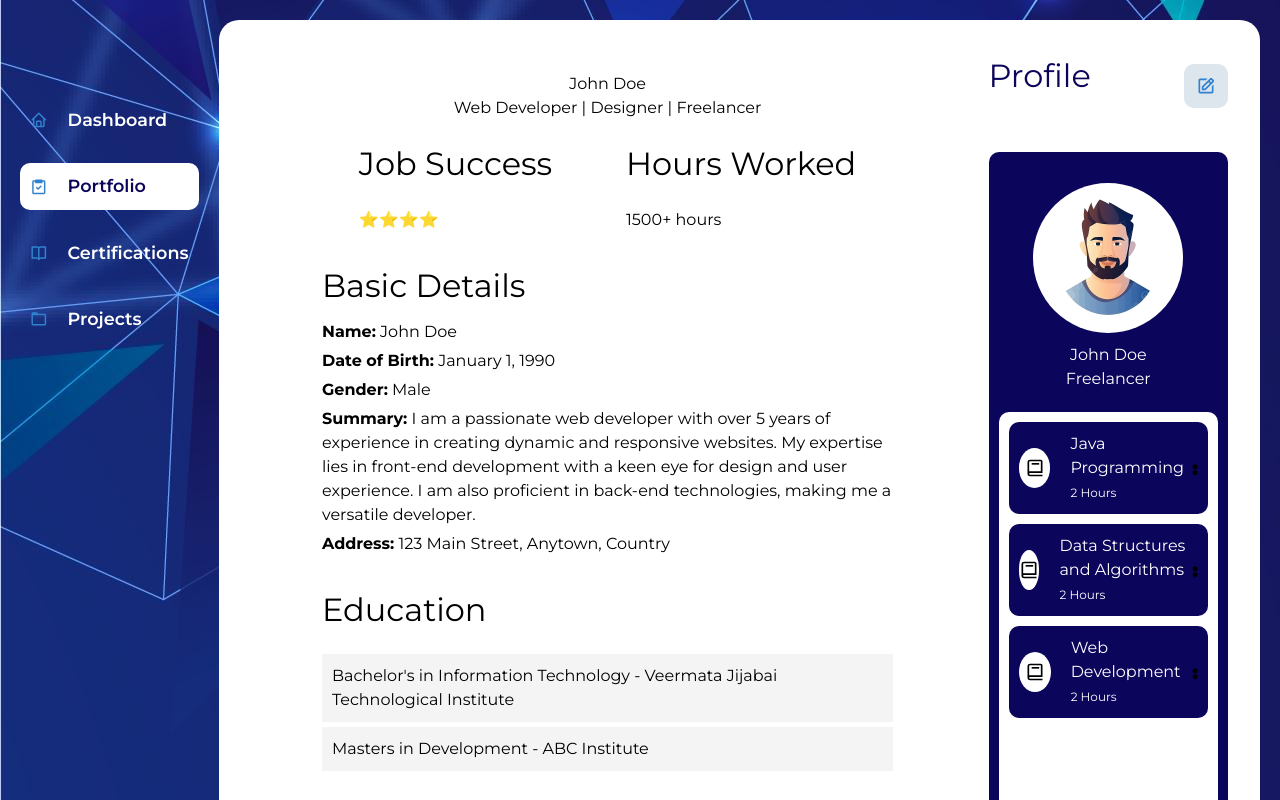
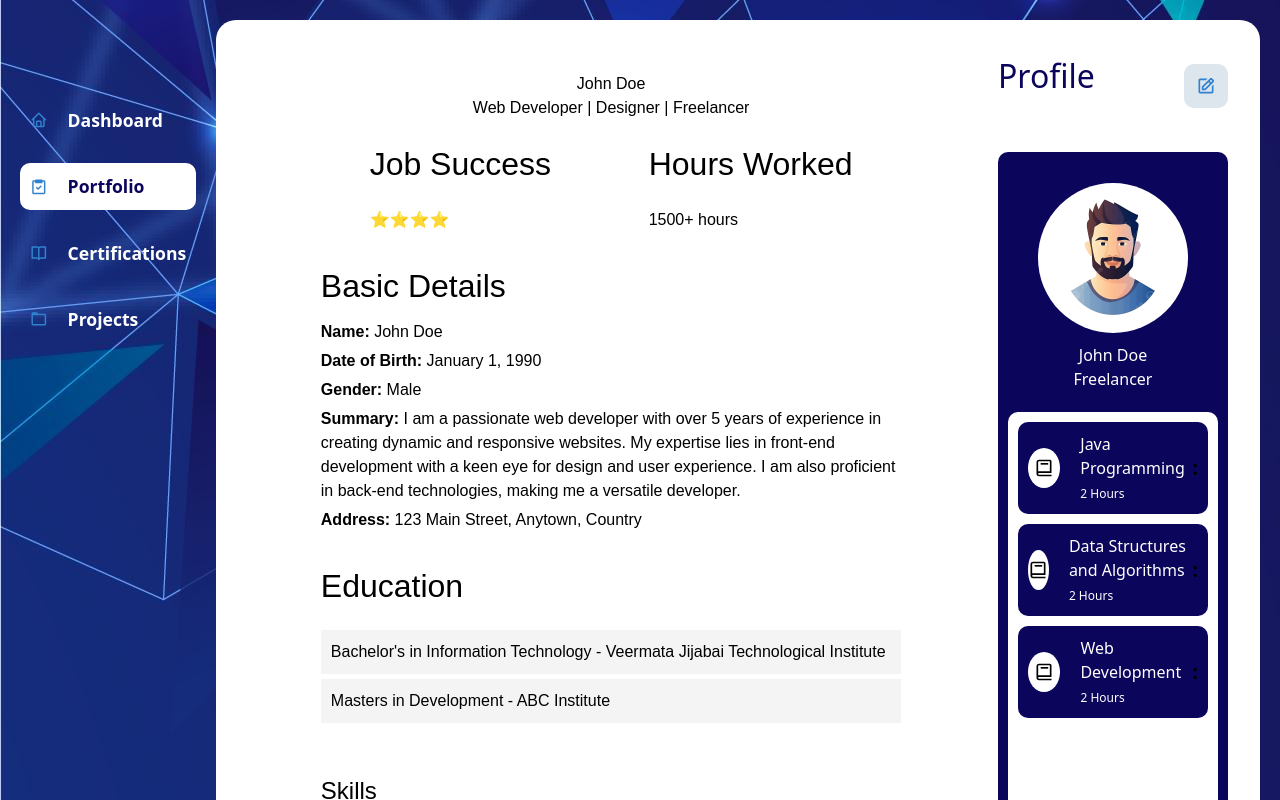
Before and after one commit to adiawaskar/FreelanceHub, a React (Create React App) app in the folder frontend/: page /user-profile in a window 1280 px wide. Both pictures are taken after a click on the link "Portfolio". Shown: the top 800 px of the page. Built offline with nearby package versions, Linux system fonts and the light colour scheme.

Commit message:
errors gone

```diff
--- a/frontend/src/components/Home/JobDetails/JobDetails.js
+++ b/frontend/src/components/Home/JobDetails/JobDetails.js
@@ -55,8 +55,8 @@ const JobDetails = () => {
             <li>Attention to Detail</li>
             <li>Creative Problem-Solving</li>
           </ul>
-        </div><div className="button-container">
-          <button className="apply-button">Apply Now</button>
+        </div><div className="button-container flex " >
+          <button className="apply-button w-64 ml-80">Apply Now</button>
         </div>
     </div>
   );
--- a/frontend/src/components/Login/components/Hirer-Signup/Hirer-Signup.css
+++ b/frontend/src/components/Login/components/Hirer-Signup/Hirer-Signup.css
@@ -9,7 +9,7 @@
 /* Wrapper */
 .wrapper {
     position: relative;
-    width: 600px;
+    width: 500px;
     height: auto;
     min-height: 600px;
     background: transparent;
--- a/frontend/src/components/Login/components/LoginSignup/LoginSignup.css
+++ b/frontend/src/components/Login/components/LoginSignup/LoginSignup.css
@@ -19,7 +19,7 @@ code {
 
 .wrapper {
     position: relative;
-    width: 420px;
+    width: 500px;
     height: auto;
     min-height: 400px;
     background: transparent;
--- a/frontend/src/components/Login/components/SignupChoice/SignupChoice.css
+++ b/frontend/src/components/Login/components/SignupChoice/SignupChoice.css
@@ -36,7 +36,7 @@ body {
 .h1 {
     color: #fff;
     margin-bottom: 30px;
-    font-size: 28px;
+    font-size: 30px;
     text-align: center;
 }
 
--- a/frontend/src/components/Login/components/SignupChoice/SignupChoice.jsx
+++ b/frontend/src/components/Login/components/SignupChoice/SignupChoice.jsx
@@ -5,7 +5,7 @@ import './SignupChoice.css';
 function SignupChoice() {
   return (
     <div className="signup-choice-container">
-      <h1>Choose Your Account Type</h1>
+      <h1 className='h1'>Choose Your Account Type</h1>
       <div className="button-container">
         <Link to="/freelancer-signup" className="signup-button freelancer">
           Sign up as Freelancer
--- a/frontend/src/components/UserProfile/UserProfile.css
+++ b/frontend/src/components/UserProfile/UserProfile.css
@@ -1,10 +1,10 @@
 @import url('https://fonts.googleapis.com/css2?family=Montserrat:ital,wght@0,100..900;1,100..900&display=swap');
-
+/*
 *{
   margin: 0;
   padding: 0;
   font-family: 'Montserrat', sans-serif;
-}
+} */
 
 
 .dashboard--background{
--- a/frontend/src/components/UserProfile/components/Portfolio/Portfolio.css
+++ b/frontend/src/components/UserProfile/components/Portfolio/Portfolio.css
@@ -34,13 +34,13 @@
     margin-top: 30px;
 }
 
-.skills-list,
+.skillsList,
 .education-list {
     list-style-type: none;
     padding: 0;
 }
 
-.skills-list li,
+.skillsList li,
 .education-list li {
     background-color: #f4f4f4;
     padding: 10px;
--- a/frontend/src/components/UserProfile/components/Portfolio/Portfolio.jsx
+++ b/frontend/src/components/UserProfile/components/Portfolio/Portfolio.jsx
@@ -84,7 +84,7 @@ const PortfolioPage = () => {
       {/* Skills Section */}
       <section className="skills-section">
         <h2>Skills</h2>
-        <ul className="skills-list">
+        <ul className="skillsList">
           <li>React</li>
           <li>JavaScript</li>
           <li>HTML/CSS</li>
--- a/frontend/src/components/UserProfile/components/Sidebar/Sidebar.css
+++ b/frontend/src/components/UserProfile/components/Sidebar/Sidebar.css
@@ -4,7 +4,7 @@
     gap: 2.3rem;
     height: 94vh;
 }
-.logo {
+.sidebarLogo {
     text-align: center;
     padding: 20px;
     /* color: #27374d; */
@@ -38,7 +38,7 @@
     /* color: #ffffff; */
 }
 
-.menu--list .item:hover, .active{
+.menu--list .item:hover, .activ{
     /* background: #27374d;
     color: #dde6ed !important; */
     background: #ffffff;
--- a/frontend/src/components/UserProfile/components/Sidebar/Sidebar.jsx
+++ b/frontend/src/components/UserProfile/components/Sidebar/Sidebar.jsx
@@ -5,15 +5,15 @@ import './Sidebar.css';
 const Sidebar = ({ activeItem, setActiveItem }) => {
   return (
     <div className='menu'>
-      <div className="logo">
-        {/* <BiBookAlt className="logo-icon" />
+      <div className="sidebarLogo">
+        {/* <BiBookAlt className="sidebarLogo-icon" />
         <h2>FreeLanceHub</h2> */}
       </div>
 
       <div className="menu--list">
         <a
           href="#"
-          className={`item ${activeItem === 'Dashboard' ? 'active' : ''}`}
+          className={`item ${activeItem === 'Dashboard' ? 'activ' : ''}`}
           onClick={() => setActiveItem('Dashboard')}
         >
           <BiHome className="icon" />
@@ -21,7 +21,7 @@ const Sidebar = ({ activeItem, setActiveItem }) => {
         </a>
         <a
           href="#"
-          className={`item ${activeItem === 'Portfolio' ? 'active' : ''}`}
+          className={`item ${activeItem === 'Portfolio' ? 'activ' : ''}`}
           onClick={() => setActiveItem('Portfolio')}
         >
           <BiTask className="icon" />
@@ -29,7 +29,7 @@ const Sidebar = ({ activeItem, setActiveItem }) => {
         </a>
         {/* <a
           href="#"
-          className={`item ${activeItem === 'Contract' ? 'active' : ''}`}
+          className={`item ${activeItem === 'Contract' ? 'activ' : ''}`}
           onClick={() => setActiveItem('Contract')}
         >
           <BiSolidReport className="icon" />
@@ -37,7 +37,7 @@ const Sidebar = ({ activeItem, setActiveItem }) => {
         </a> */}
         <a
           href="#"
-          className={`item ${activeItem === 'Certifications' ? 'active' : ''}`}
+          className={`item ${activeItem === 'Certifications' ? 'activ' : ''}`}
           onClick={() => setActiveItem('Certifications')}
         >
           <BiBookOpen className="icon" />
@@ -45,7 +45,7 @@ const Sidebar = ({ activeItem, setActiveItem }) => {
         </a>
         {/* <a
           href="#"
-          className={`item ${activeItem === 'Proposal' ? 'active' : ''}`}
+          className={`item ${activeItem === 'Proposal' ? 'activ' : ''}`}
           onClick={() => setActiveItem('Proposal')}
         >
           <BiStats className="icon" />
@@ -53,7 +53,7 @@ const Sidebar = ({ activeItem, setActiveItem }) => {
         </a> */}
         <a
           href="#"
-          className={`item ${activeItem === 'Projects' ? 'active' : ''}`}
+          className={`item ${activeItem === 'Projects' ? 'activ' : ''}`}
           onClick={() => setActiveItem('Projects')}
         >
           <BiFolder className="icon" />
```
